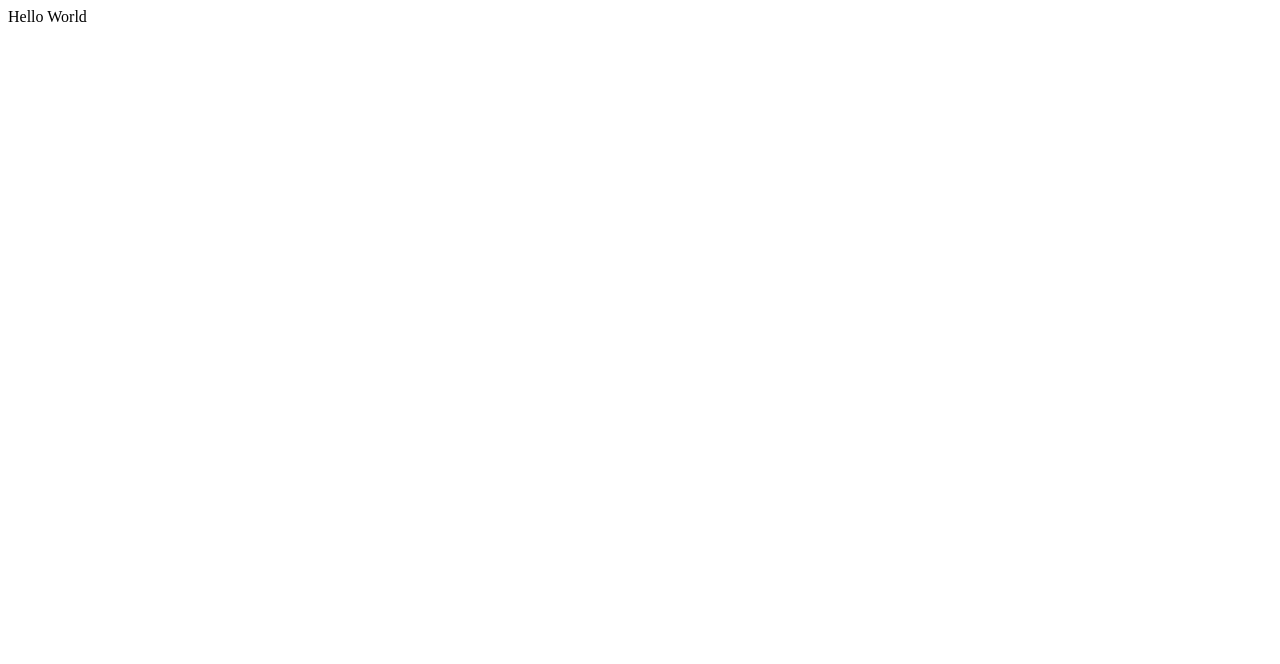
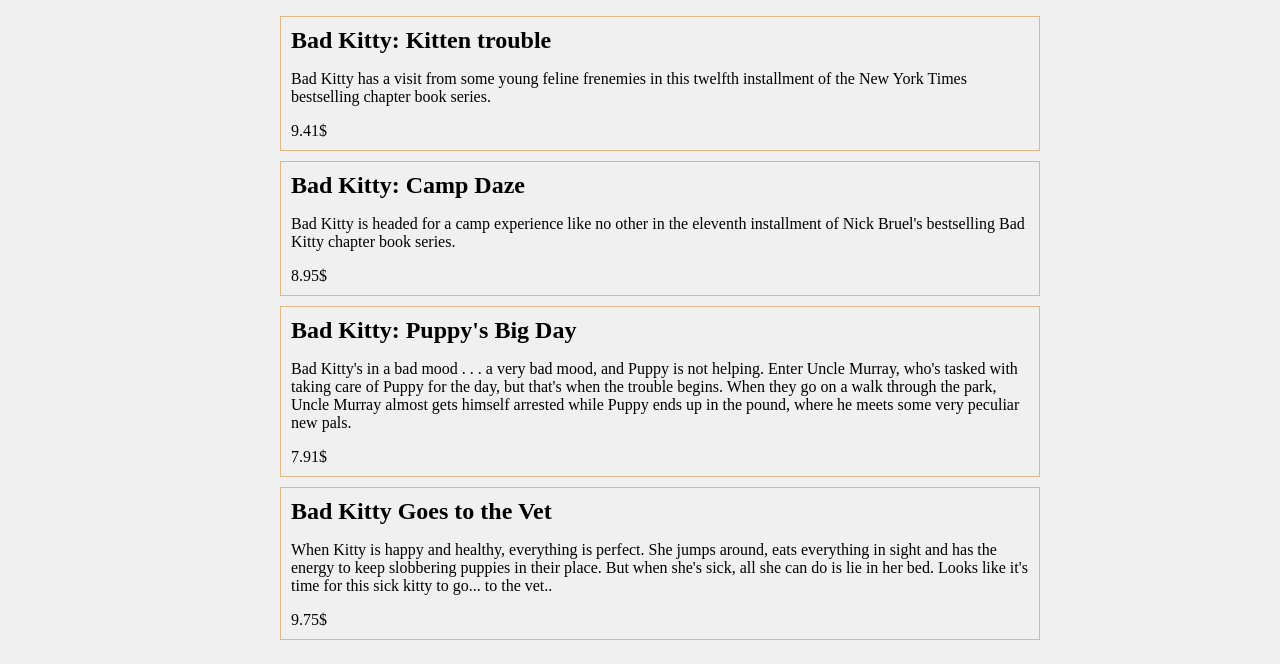
Before and after one commit to elenab/typescript-react-sample, a React app: page / in a window 1280 px wide. Shown: the top 664 px of the page. Built offline with nearby package versions, Linux system fonts and the light colour scheme.

Commit message:
Setting up CSS Modules

```diff
--- a/package.json
+++ b/package.json
@@ -12,9 +12,12 @@
   "devDependencies": {
     "@types/react": "^16.9.49",
     "@types/react-dom": "^16.9.8",
+    "css-loader": "^4.3.0",
     "html-webpack-plugin": "^4.4.1",
+    "mini-css-extract-plugin": "^0.11.1",
     "ts-loader": "^8.0.3",
     "typescript": "^4.0.2",
+    "typescript-plugin-css-modules": "^2.4.0",
     "webpack": "^4.44.1",
     "webpack-cli": "^3.3.12",
     "webpack-dev-server": "^3.11.0"
--- /dev/null
+++ b/src/components/App.module.css
@@ -0,0 +1,21 @@
+.container {
+    max-width: 800px;
+    margin: 0 auto;
+    padding: 0 15px;
+  }
+
+  .header {
+    margin: 0 0 50px;
+    text-align: center;
+  }
+
+  .siteTitle {
+    font-size: 32px;
+    margin: 0 0 10px;
+  }
+
+  .bookList {
+    list-style: none;
+    margin: 0 0 20px;
+    padding: 0;
+  }
--- /dev/null
+++ b/src/components/App.tsx
@@ -0,0 +1,18 @@
+import React from 'react'
+import books from '../data/kids-books.json'
+import Book from './Book'
+import AppCSS from './App.module.css'
+
+const App = () => {
+    return (
+        <div className={AppCSS.container}>
+            <ul>
+                {books.map(book => {
+                    return <Book key={book.id} book={book} />
+                })}
+            </ul>
+        </div>
+    );
+}
+
+export default App;
--- /dev/null
+++ b/src/components/Book.module.css
@@ -0,0 +1,14 @@
+.container {
+    border: 1px solid burlywood;
+    margin: 0 0 10px;
+    padding: 10px;
+    list-style: none;
+  }
+
+  .container h2 {
+    margin: 0 0 10px;
+  }
+
+  .container p {
+    margin-bottom: 0;
+  }
--- /dev/null
+++ b/src/components/Book.tsx
@@ -0,0 +1,24 @@
+import React from 'react'
+import BookCSS from './Book.module.css'
+
+interface Book {
+    id: number;
+    name: string;
+    description: string;
+    price: number;
+}
+
+interface Props {
+    book: Book;
+}
+const Book: React.FC<Props> = ({ book }) => {
+    return (
+        <li className={BookCSS.container}>
+            <h2>{book.name}</h2>
+            <p>{book.description}</p>
+            <p>{book.price}$</p>
+
+        </li>)
+}
+
+export default Book;
--- /dev/null
+++ b/src/custom.d.ts
@@ -0,0 +1,4 @@
+declare module '*.css' {
+    const css: {[key: string]: string};
+    export default css;
+}
--- /dev/null
+++ b/src/data/kids-books.json
@@ -0,0 +1,26 @@
+[
+    {
+      "id": 1,
+      "name": "Bad Kitty: Kitten trouble",
+      "description": "Bad Kitty has a visit from some young feline frenemies in this twelfth installment of the New York Times bestselling chapter book series.",
+      "price": 9.41
+    },
+    {
+      "id": 2,
+      "name": "Bad Kitty: Camp Daze",
+      "description": "Bad Kitty is headed for a camp experience like no other in the eleventh installment of Nick Bruel's bestselling Bad Kitty chapter book series.",
+      "price": 8.95
+    },
+    {
+      "id": 3,
+      "name": "Bad Kitty: Puppy's Big Day",
+      "description": "Bad Kitty's in a bad mood . . . a very bad mood, and Puppy is not helping.\nEnter Uncle Murray, who's tasked with taking care of Puppy for the day, but that's when the trouble begins. When they go on a walk through the park, Uncle Murray almost gets himself arrested while Puppy ends up in the pound, where he meets some very peculiar new pals.",
+      "price": 7.91
+    },
+    {
+      "id": 4,
+      "name": "Bad Kitty Goes to the Vet",
+      "description": "When Kitty is happy and healthy, everything is perfect. She jumps around, eats everything in sight and has the energy to keep slobbering puppies in their place. But when she's sick, all she can do is lie in her bed. Looks like it's time for this sick kitty to go... to the vet..",
+      "price": 9.75
+    }
+  ]
--- a/src/index.tsx
+++ b/src/index.tsx
@@ -1,8 +1,6 @@
 import React from 'react'
 import ReactDOM from 'react-dom'
-
-const App = () => {
-    return <div>Hello World</div>
-}
+import App from './components/App'
+import '../styles/main.css'
 
 ReactDOM.render(<App/>, document.getElementById("root"));
--- /dev/null
+++ b/styles/main.css
@@ -0,0 +1,3 @@
+body {
+    background: #f0f0f0;
+}
--- a/webpack.config.js
+++ b/webpack.config.js
@@ -1,4 +1,5 @@
 const HTMLWebpackPlugin = require('html-webpack-plugin');
+const MiniCssExtractPlugin = require('mini-css-extract-plugin')
 
 module.exports = {
     entry: "./src/index.tsx",
@@ -11,12 +12,17 @@
             test: /\.tsx?$/,
             loader: 'ts-loader',
             exclude: /node_modules/,
+        },
+        {
+            test: /\.css$/,
+            use: [MiniCssExtractPlugin.loader, { loader: 'css-loader', options: {modules: true}}],
         }]
     },
     plugins: [
         new HTMLWebpackPlugin({
             template: './src/index.html',
             filename: 'index.html'
-        })
+        }),
+        new MiniCssExtractPlugin(),
     ],
 }
```
Also changed, not shown: tsconfig.json (+7 -3 lines), 2 other files (tests, documents, lock files or other folders).
